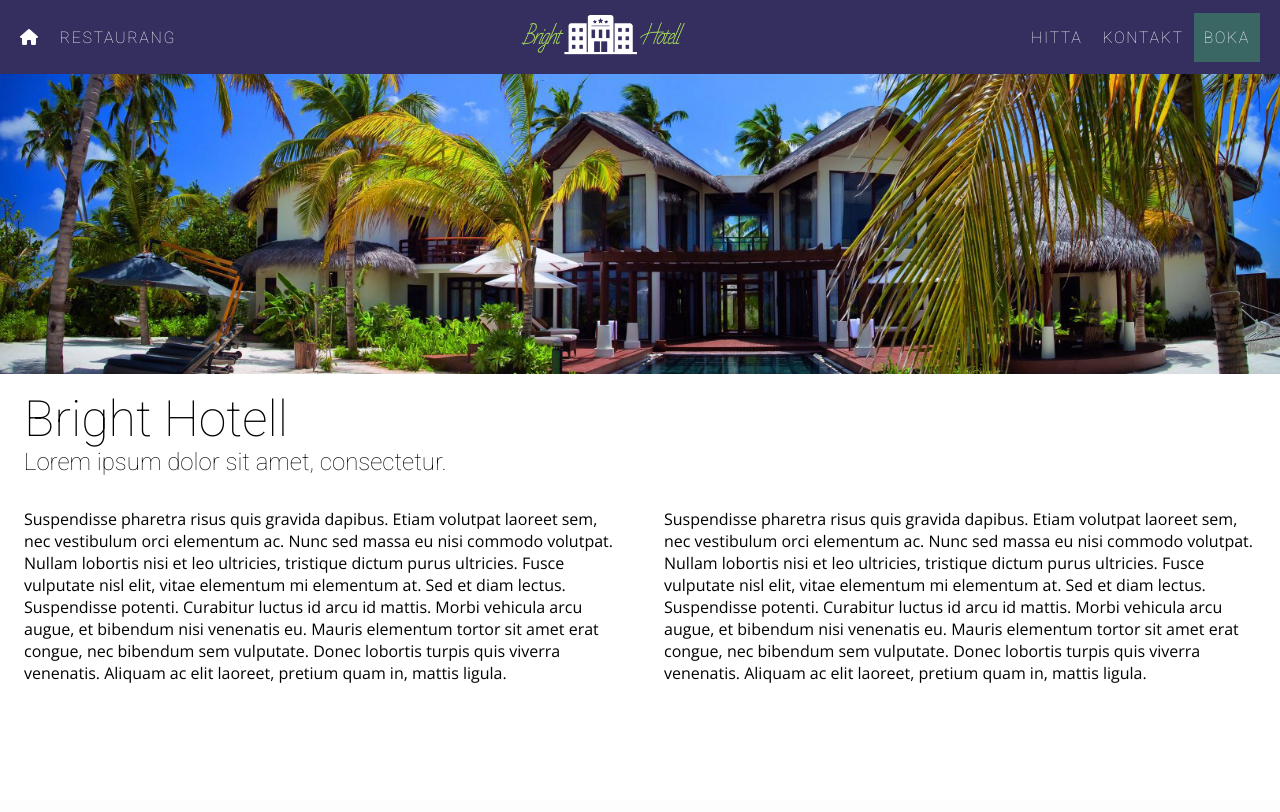
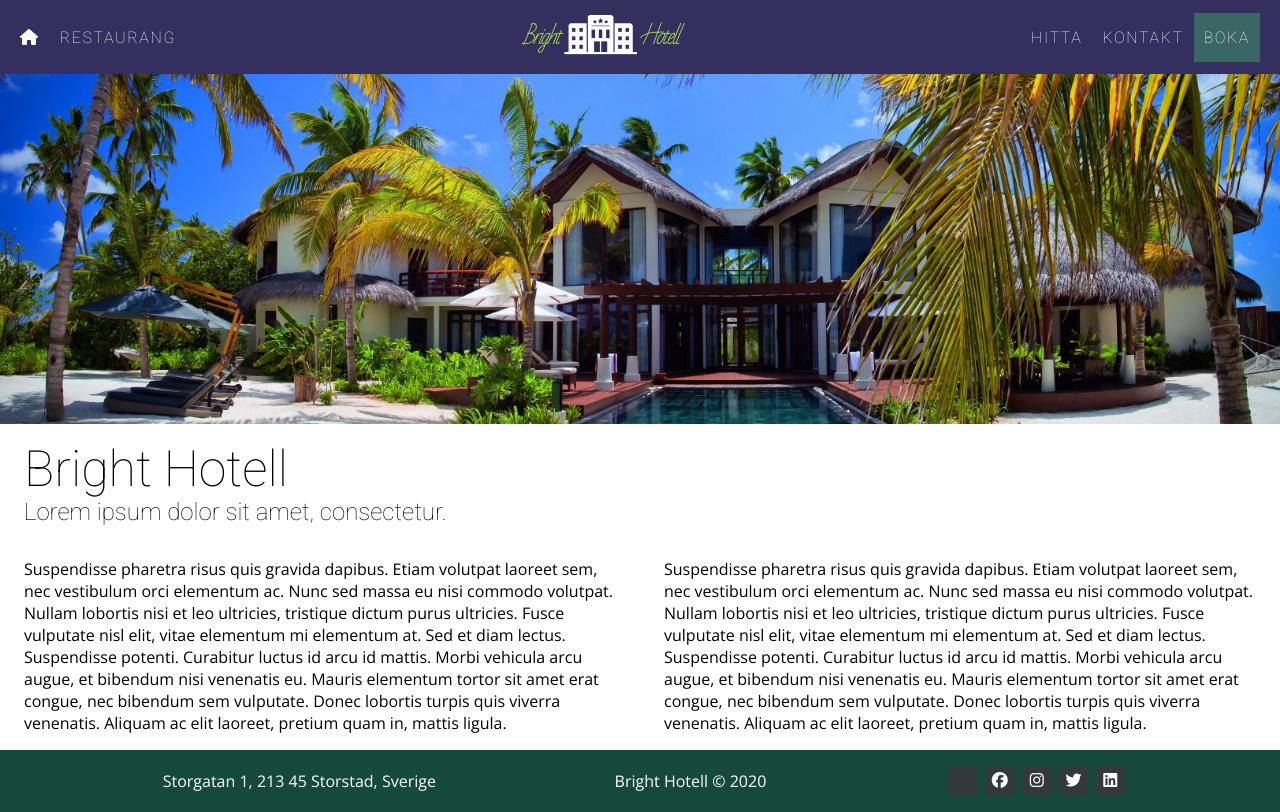
Before and after one commit to danieladugyan/webbutveckling1, a PHP site: page /09/index.html in a window 1280 px wide. Before the commit the page ends 683 px from the top, so only its background shows below. Run offline with PHP 8.4, Linux system fonts and the light colour scheme; some libraries are stand-ins or nearby versions.

Commit message:
Add footer

```diff
--- a/09/index.html
+++ b/09/index.html
@@ -14,10 +14,11 @@
       <li class="logo"><img src="hotell_logo_crop.png" alt="Hotellets logga" id="navlogo"></li>
       <li class="item item-home"><a href="#"><i class="fas fa-home"></i></a></li>
       <li class="item item-food"><a href="#">RESTAURANG</a></li>
+
       <li class="item"><a href="#">HITTA</a></li>
       <li class="item"><a href="#">KONTAKT</a></li>
+      <li class="item item-button item-green"><a href="#">BOKA</a></li>
 
-      <li class="item button item-green"><a href="#">BOKA</a></li>
       <li class="toggle"><a href="#"><i class="fas fa-bars"></i></a></li>
 
     </ul>
@@ -49,7 +50,21 @@
   </aside>
 
   <footer>
+    <section>
+      <p>Storgatan 1, 213 45 Storstad, Sverige</p>
+    </section>
 
+    <section>
+      <p>Bright Hotell © 2020</p>
+    </section>
+
+    <section>
+      <a href="#" target="_blank"><i class="fab fa-tripadvisor"></i></a>
+      <a href="#" target="_blank"><i class="fab fa-facebook"></i></a>
+      <a href="#" target="_blank"><i class="fab fa-instagram"></i></a>
+      <a href="#" target="_blank"><i class="fab fa-twitter"></i></a>
+      <a href="#" target="_blank"><i class="fab fa-linkedin"></i></a>
+    </section>
   </footer>
 
   <script
--- a/09/styles.css
+++ b/09/styles.css
@@ -18,7 +18,6 @@ body {
   /*background-color: rgba(61, 117, 100, 0.2);*/
   display: grid;
   grid-template-columns: repeat(12, 1fr);
-  grid-template-rows: auto;
   grid-template-areas:
     "n n n n n n n n n n n n"
     "i i i i i i i i i i i i"
@@ -54,15 +53,14 @@ aside {
 
 .item-green {
   background-color: rgba(61, 117, 100, 0.8);
-  font-weight: normal;
 }
 
 .coverphoto {
   grid-area: i;
   object-fit: cover;
-  object-position: 45% 55%;
+  object-position: 47% 53%;
   width: 100%;
-  height: 300px;
+  height: 350px;
 }
 
 /* Mobile menu */
@@ -72,21 +70,9 @@ nav {
   padding: 10px 5px 10px 0px;
 }
 
-ul {
-  list-style-type: none;
-}
-
 nav a {
   color: white;
   letter-spacing: 0.1em;
-
-  padding-bottom: 5px;
-  background: linear-gradient(white, white) bottom / 0 .05em no-repeat;
-	transition: 0.2s background-size;
-}
-
-nav a:hover {
-  background-size: 90% .05em;
 }
 
 .menu {
@@ -125,6 +111,34 @@ nav a:hover {
   display: none;
 }
 
+footer {
+  grid-area: f;
+  display: flex;
+  flex-wrap: wrap;
+  justify-content: space-evenly;
+  align-items: center;
+
+  color: white;
+  background-color: rgb(21, 73, 58);
+}
+
+footer a {
+  display: inline-block;
+  border-radius: 20%;
+  width: 30px;
+  height: 30px;
+  line-height: 30px;
+  text-align: center;
+
+  background-color: #33383b;
+  color: #ffffff;
+
+  margin-left: 3px;
+
+  transition:all .25s;
+  color: white;
+}
+
 /* Desktop */
 @media screen and (min-width: 670px) {
   body {
@@ -134,10 +148,26 @@ nav a:hover {
       "h h h h h h na na na na na na"
       "s s s s s s a a a a a a"
       "f f f f f f f f f f f f";
+    min-height: 100vh;
+    grid-template-rows: auto auto auto 1fr auto;
   }
 
   nav {
     padding: 0px 20px 0px 10px;
+  }
+
+  nav a {
+    padding-bottom: 5px;
+    background: linear-gradient(white, white) bottom / 0 .05em no-repeat;
+  	transition: 0.2s background-size;
+  }
+
+  nav a:hover {
+    background-size: 90% .05em;
+  }
+
+  footer a:hover {
+    transform:scale(1.1);
   }
 
   .item {
```
